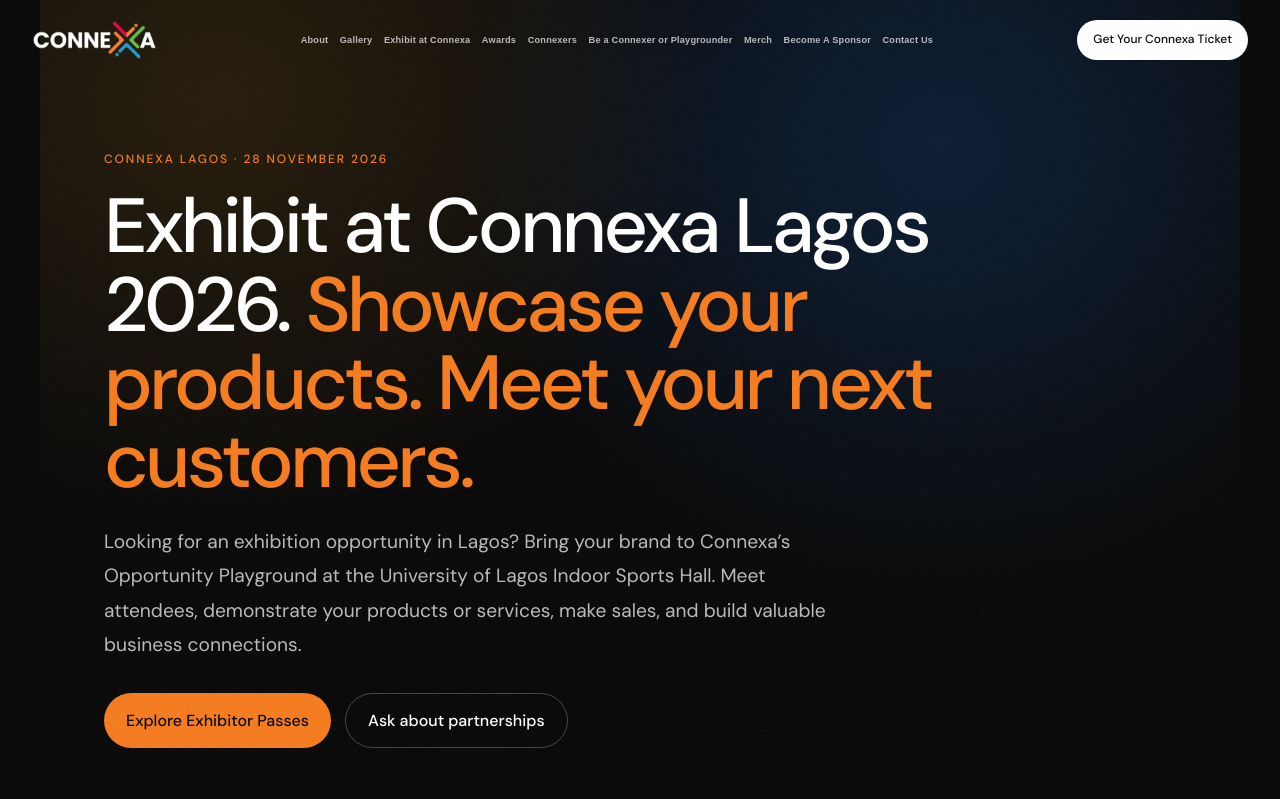
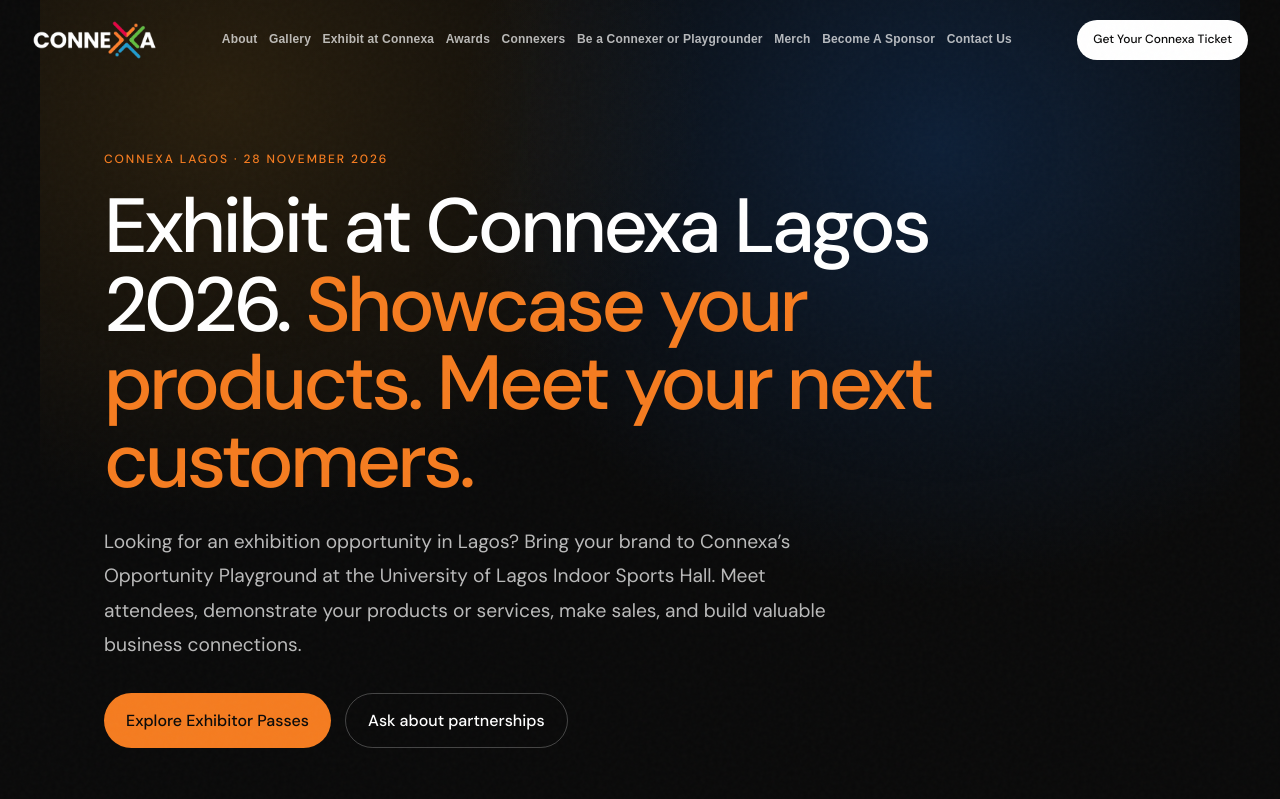
Before and after one commit to Zidepeoplenewaccount/connexa, a React (Vite) app: page /exhibitors in a window 1280 px wide. Shown: the top 799 px of the page. Built offline with nearby package versions, Linux system fonts and the light colour scheme.

Commit message:
Increase Connexa desktop navigation text size

```diff
--- a/src/components/Navbar.css
+++ b/src/components/Navbar.css
@@ -56,7 +56,7 @@
 
 .navbar-links a {
   font-family: var(--font-display);
-  font-size: clamp(9px, 0.72vw, 11px);
+  font-size: clamp(12px, 0.9vw, 14px);
   font-weight: 600;
   letter-spacing: 0.2px;
   white-space: nowrap;
```
